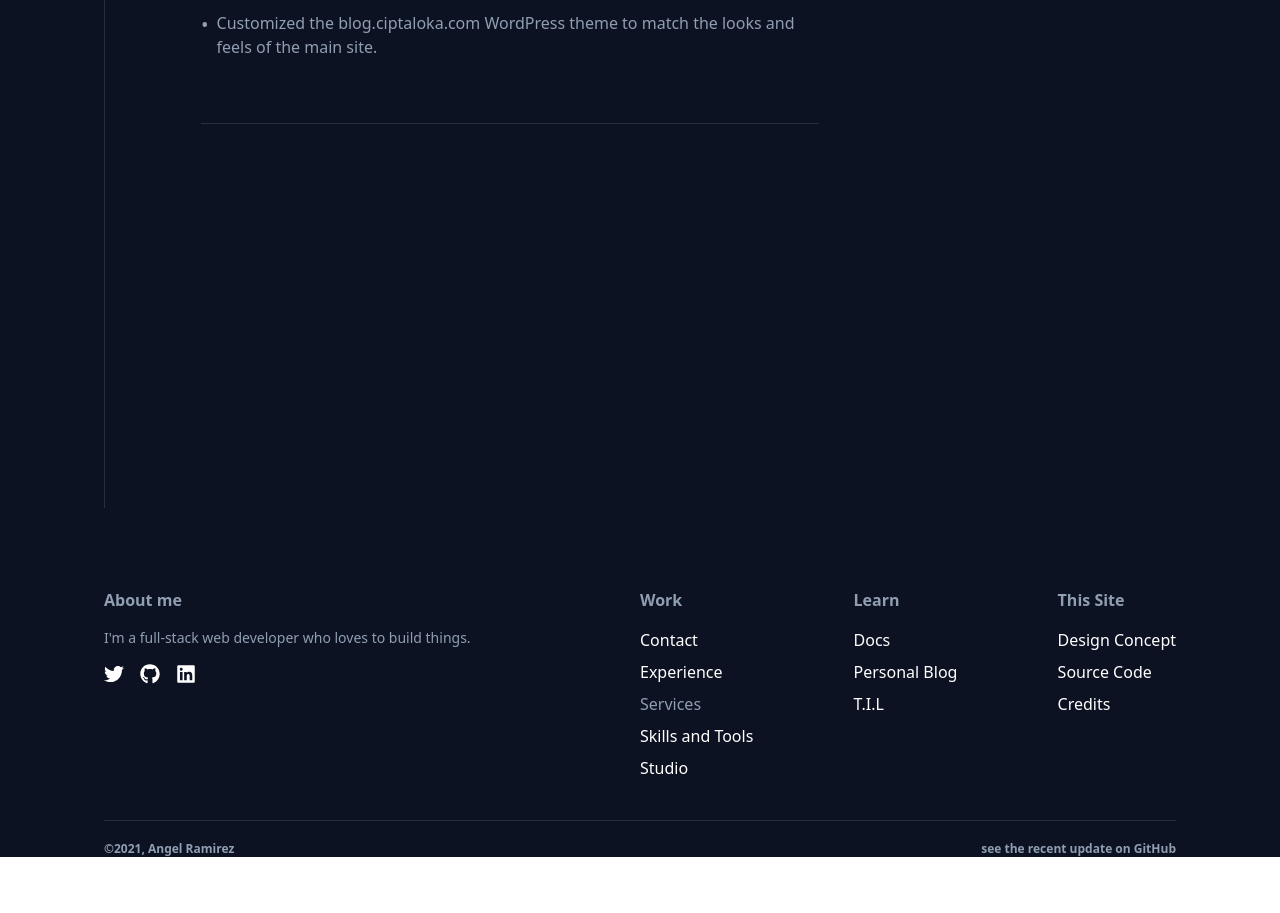
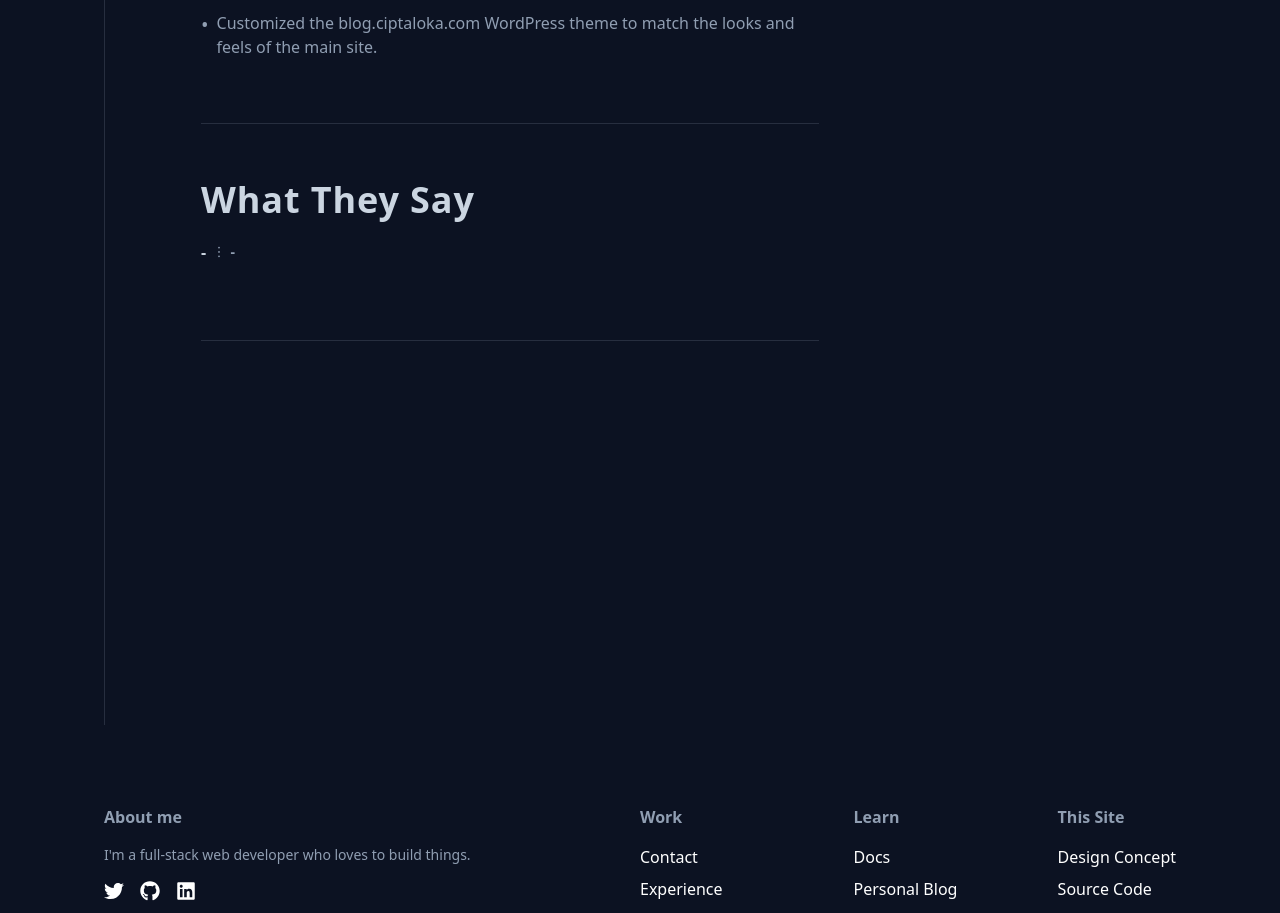
Before and after one commit to ImJars/Development-full-coding, a React (Vite) app: page /experience in a window 1280 px wide. Shown: the part 1900-2813 px from the top of the page. Before the commit the page ends 2757 px from the top, so only its background shows below. Built offline with nearby package versions, Linux system fonts and the light colour scheme.

Commit message:
Update experience.jsx

```diff
--- a/src/experience.jsx
+++ b/src/experience.jsx
@@ -132,6 +132,11 @@ function Experience() {
                       </>
                     }
                   />
+                  <Content
+                    title={'What They Say'}
+                    company={'-'}
+                    date={'-'}
+                  />
                 </div>
               </div>
             </div>
```
